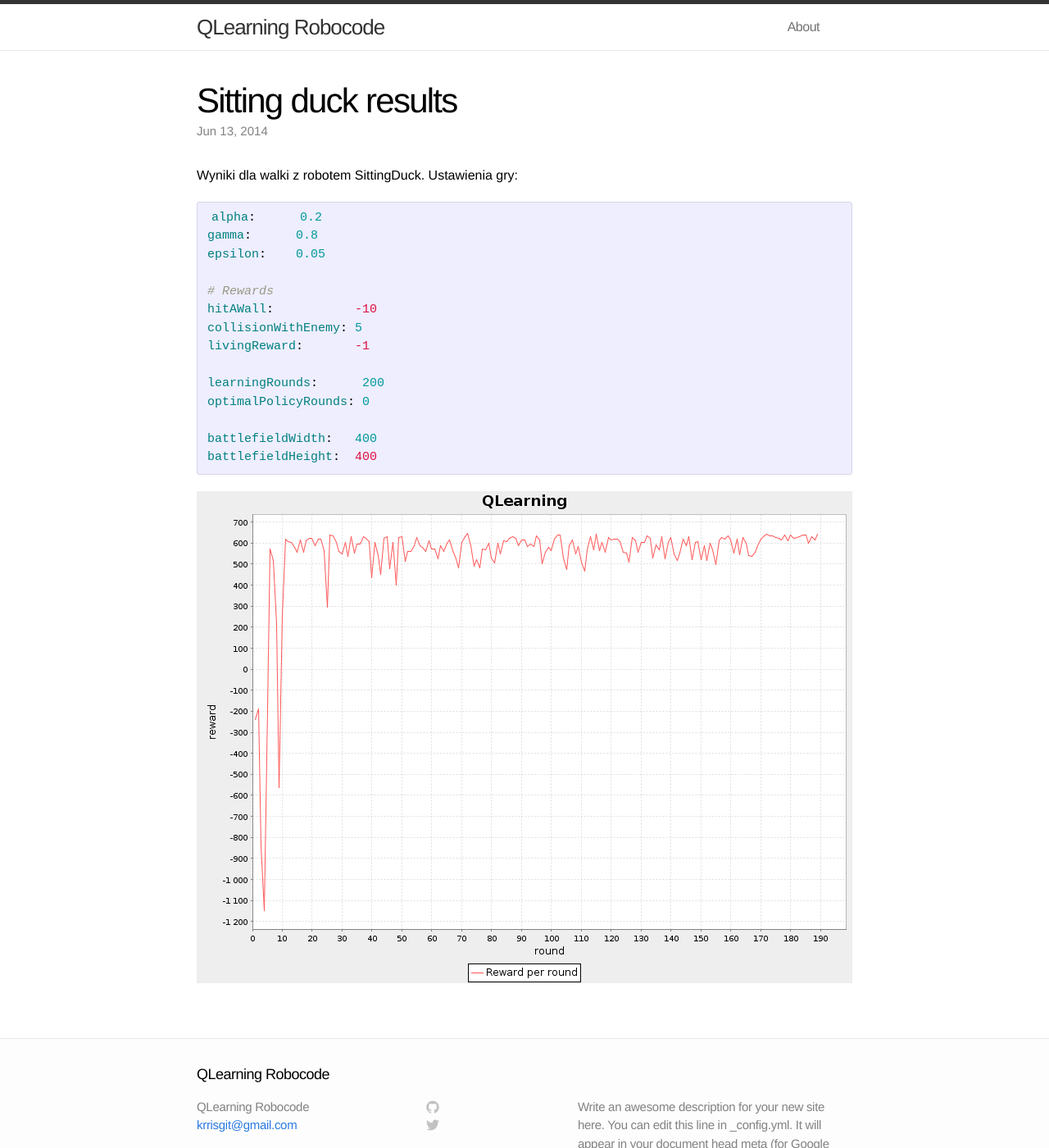
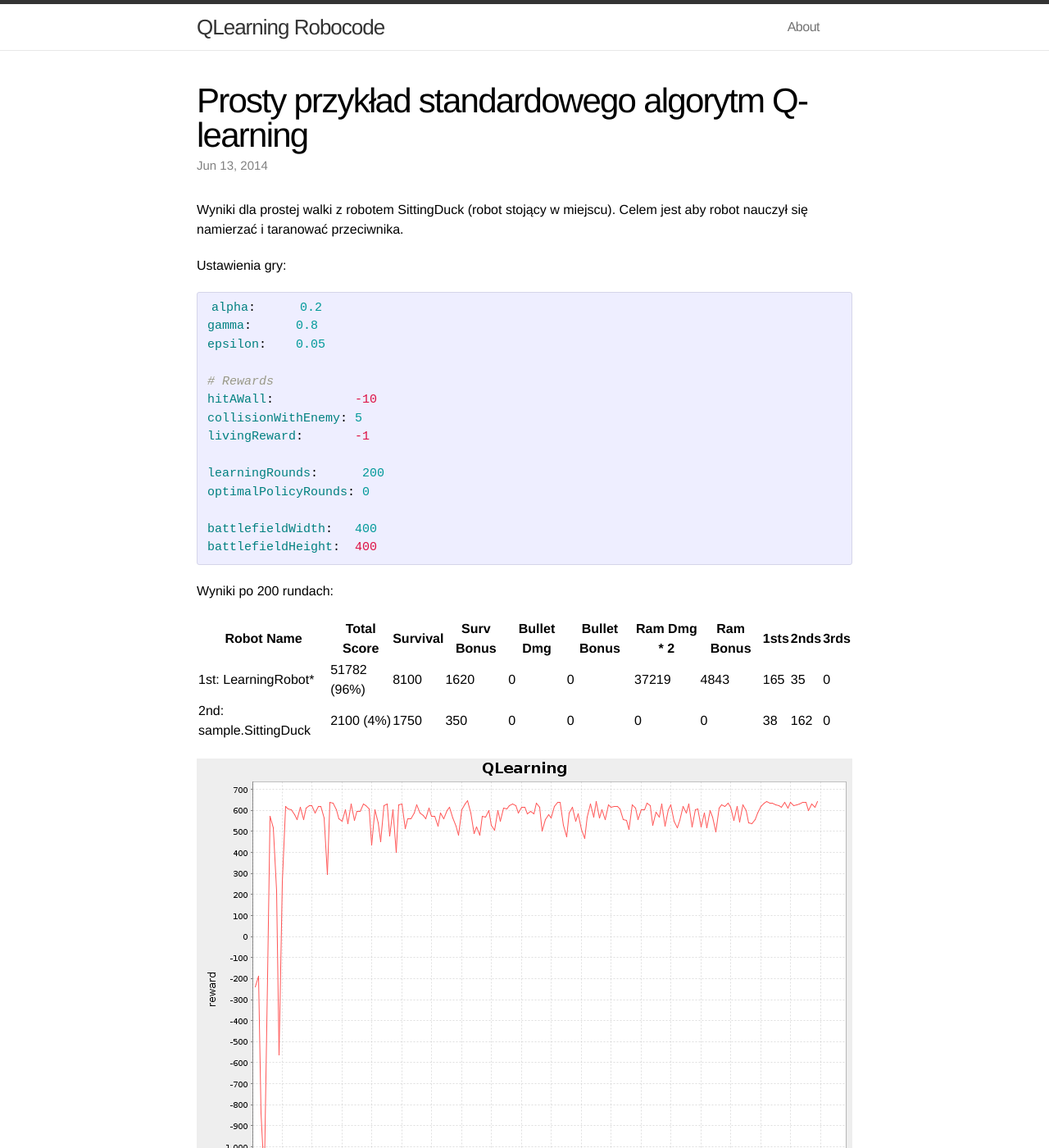
Before and after one commit to krris/QLearning-Robocode, a Jekyll site: the page built from _posts/2014-06-13-qlearning-sitting-duck.markdown, in a window 1280 px wide and 1400 px high. Shown: the whole window at 82% size. Built offline with Jekyll 4.4.1, drawn with Linux system fonts in a browser that asks for light colours.

Commit message:
Add table with results.

```diff
--- a/_posts/2014-06-13-qlearning-sitting-duck.markdown
+++ b/_posts/2014-06-13-qlearning-sitting-duck.markdown
@@ -1,11 +1,12 @@
 ---
 layout: post
-title:  "Sitting duck results"
+title:  "Prosty przykład standardowego algorytm Q-learning"
 date:   2014-06-13 07:02:18
 categories: jekyll update
 ---
 
-Wyniki dla walki z robotem SittingDuck.
+Wyniki dla prostej walki z robotem SittingDuck (robot stojący w miejscu). Celem jest aby robot nauczył się namierzać i taranować przeciwnika.
+
 Ustawienia gry:
 
 {% highlight yaml %}
@@ -25,4 +26,14 @@ battlefieldWidth:   400
 battlefieldHeight:  400
 {% endhighlight %}
 
+Wyniki po 200 rundach:
+
+
+|Robot Name      |Total Score     |Survival    |Surv Bonus  |Bullet Dmg  |Bullet Bonus    |Ram Dmg * 2 |Ram Bonus    |1sts    |2nds    |3rds   |
+|----------------|----------------|------------|------------|------------|----------------|------------|-------------|--------|------|------|
+|1st: LearningRobot*   |51782 (96%) |8100    |1620    |0   |0   |37219   |4843    |165 |35  |0   |
+|2nd: sample.SittingDuck |2100 (4%)   |1750    |350 |0   |0   |0   |0   |38  |162 |0   |
+
+
+
 ![Chart]( {{ site.images }}/sitting_duck_ql_13_06.png)
```
Also changed, not shown: _posts/2014-06-13-reprezentacja-stanu.markdown (added, +37 -0 lines).
